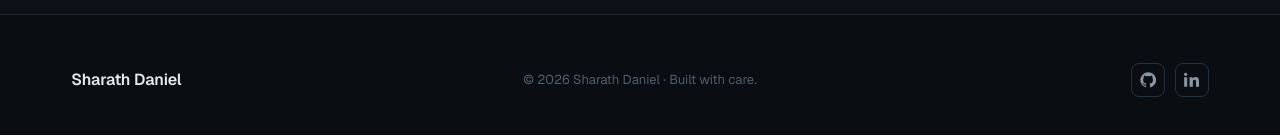
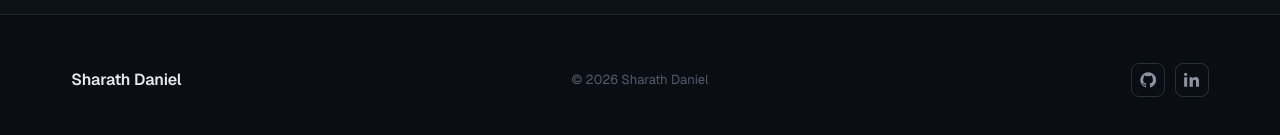
Before and after one commit to sharathdaniel/sharathdaniel.github.io, a React (Vite) app: page / in a window 1280 px wide. Shown: the part 3019-3154 px from the top of the page. Built offline with nearby package versions, Linux system fonts and the light colour scheme.

Commit message:
fix: remove redundant text from footer copyright notice

```diff
--- a/src/App.tsx
+++ b/src/App.tsx
@@ -369,7 +369,7 @@ const Footer = () => (
     <div className="mx-auto grid max-w-310 grid-cols-1 items-center gap-5 px-[clamp(20px,4vw,56px)] md:grid-cols-[1fr_auto_1fr]">
       <div className="font-semibold tracking-[-0.01em] text-on-surface">Sharath Daniel</div>
       <p className="text-[13px] text-fg-dim md:text-center">
-        © {new Date().getFullYear()} Sharath Daniel · Built with care.
+        © {new Date().getFullYear()} Sharath Daniel
       </p>
       <div className="flex gap-2.5 md:justify-end">
         <a
```
